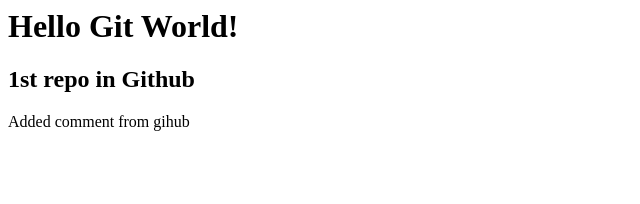
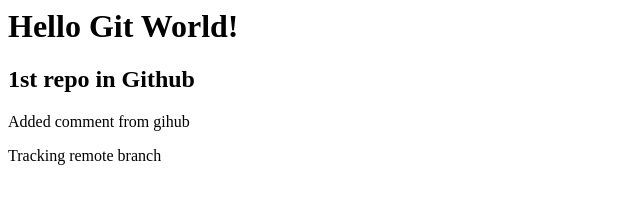
Before and after one commit to Subhasnigdha/GitGitHubMasterclass, a plain HTML site: page index.html in a window 1280 px wide. Shown: the whole page, without its empty margins (0-640 px from the left). Drawn offline with Linux system fonts and the light colour scheme.

Commit message:
Added new text
New text to track remote branch

```diff
--- a/index.html
+++ b/index.html
@@ -5,3 +5,7 @@
   <p> Added comment from gihub </p>
 </div>
 <! --- This is comment line ---!>
+
+<div>
+  <p> Tracking remote branch </p>
+</div>
```
